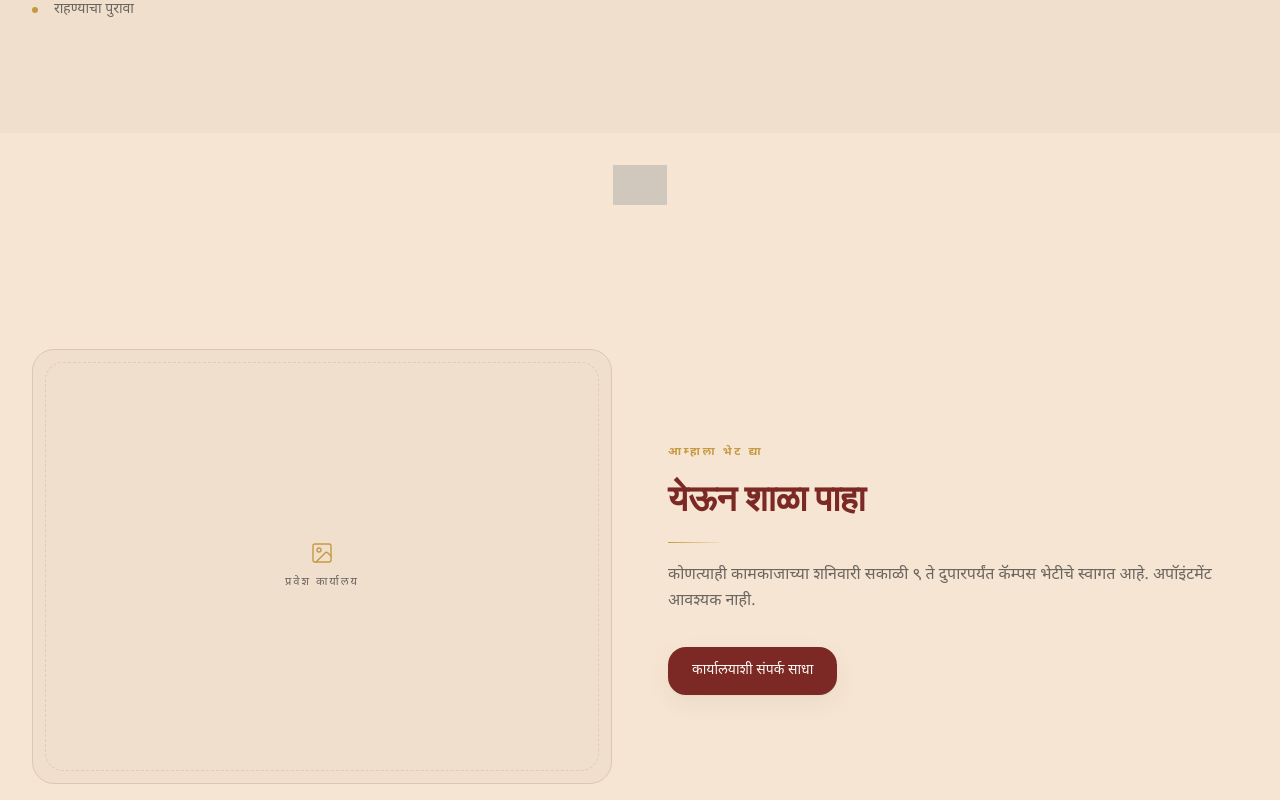
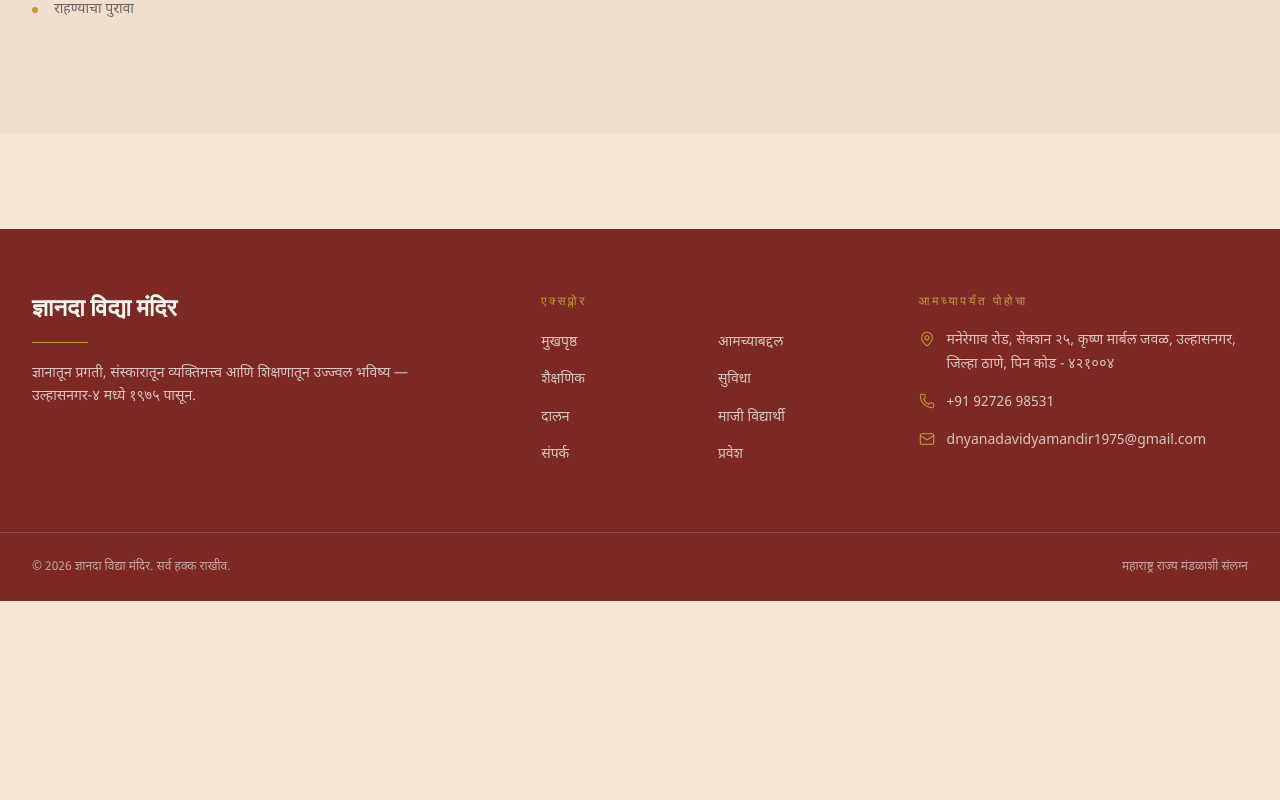
Before and after one commit to jagdishpanada2000-cloud/Dyanada-vidya-mandir-, a Next.js app: page /admissions in a window 1280 px wide. Shown: the part 1760-2560 px from the top of the page. After the commit the page ends 2361 px from the top, so only its background shows below. Built offline with nearby package versions, Linux system fonts and the light colour scheme; grey boxes are pictures that could not be loaded.

Commit message:
Admissions: remove Visit Us section

```diff
--- a/src/app/admissions/page.tsx
+++ b/src/app/admissions/page.tsx
@@ -1,9 +1,7 @@
 "use client";
 
-import Link from "next/link";
 import { useLanguage } from "@/lib/language";
 import { PageHero, Reveal, Section, SectionHeading } from "@/components/Section";
-import { ImagePlaceholder } from "@/components/ImagePlaceholder";
 
 export default function Admissions() {
   const { t } = useLanguage();
@@ -63,32 +61,6 @@ export default function Admissions() {
           ))}
         </ul>
       </Section>
-      <div className="flex justify-center py-8">
-        <img src="https://res.cloudinary.com/dwta5v9wi/image/upload/v1785330324/copy_of_section_end_uqkgou.png" alt="" className="h-5 opacity-40 sm:h-10" />
-      </div>
-
-      <Section>
-        <div className="grid gap-14 lg:grid-cols-2 lg:items-center">
-          <Reveal>
-            <ImagePlaceholder label={t("admissions.office")} ratio="4/3" />
-          </Reveal>
-          <div>
-            <SectionHeading
-              eyebrow={t("admissions.visit.eyebrow")}
-              title={t("admissions.visit.title")}
-              intro={t("admissions.visit.intro")}
-            />
-            <Reveal delay={0.1}>
-              <Link
-                href="/contact"
-                className="mt-8 inline-flex items-center rounded-xl bg-primary px-6 py-3.5 text-sm font-medium text-primary-foreground shadow-soft transition-all hover:shadow-lift"
-              >
-                {t("admissions.visit.cta")}
-              </Link>
-            </Reveal>
-          </div>
-        </div>
-      </Section>
     </>
   );
 }
```
